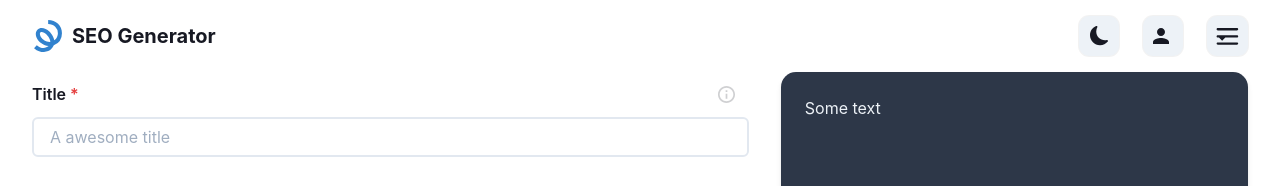
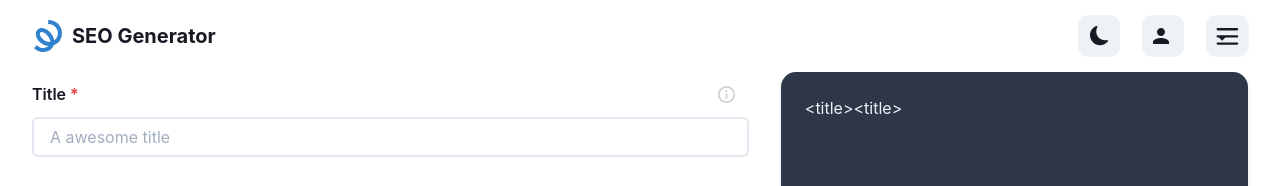
Before and after one commit to mrLuisFer/seo-generator, a Next.js app: page / in a window 1280 px wide. Shown: the top 186 px of the page. Built offline with nearby package versions, Linux system fonts and the light colour scheme.

Commit message:
pass props and create title tag and delete preview container

```diff
--- /dev/null
+++ b/components/home/RightSidebar/MetaTags/TitleTag.jsx
@@ -0,0 +1,5 @@
+import { Box } from '@chakra-ui/react'
+
+export default function TitleTag({ tagValue }) {
+	return <Box>{`<title>${tagValue}<title>`}</Box>
+}
--- a/components/home/RightSidebar/PreviewContainer/index.jsx
+++ /dev/null
@@ -1,9 +0,0 @@
-import { Box } from '@chakra-ui/react'
-
-export default function PreviewContainer() {
-  return (
-    <Box>
-      <p>Some text </p>
-    </Box>
-  )
-}
--- a/components/home/RightSidebar/index.jsx
+++ b/components/home/RightSidebar/index.jsx
@@ -1,8 +1,13 @@
 import { Box } from '@chakra-ui/react'
-import PreviewContainer from './PreviewContainer'
 import { gray } from 'lib/chakraColors'
+import TitleTag from './MetaTags/TitleTag'
 
-export default function RightSidebar() {
+export default function RightSidebar({
+  optionalInputValues = { optionalInputValues },
+  requiredInputValues = { requiredInputValues },
+  setOptionalInputValues = { setOptionalInputValues },
+  setRequiredInputValues = { setRequiredInputValues },
+}) {
   return (
     <Box
       as="aside"
@@ -15,7 +20,7 @@ export default function RightSidebar() {
       color={gray.$100}
       boxShadow="md"
     >
-      <PreviewContainer />
+      <TitleTag tagValue={requiredInputValues.titleInput} />
     </Box>
   )
 }
```
